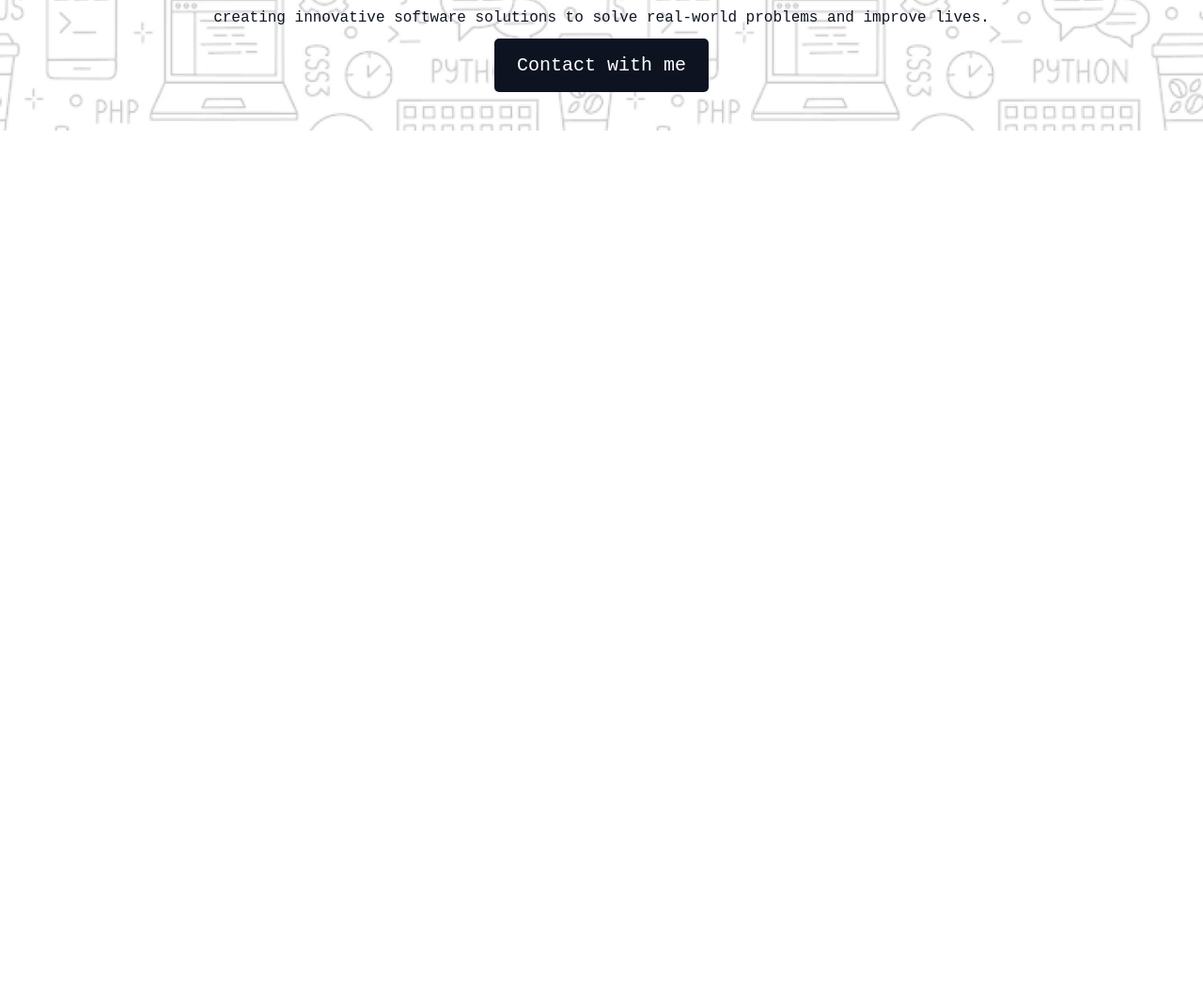
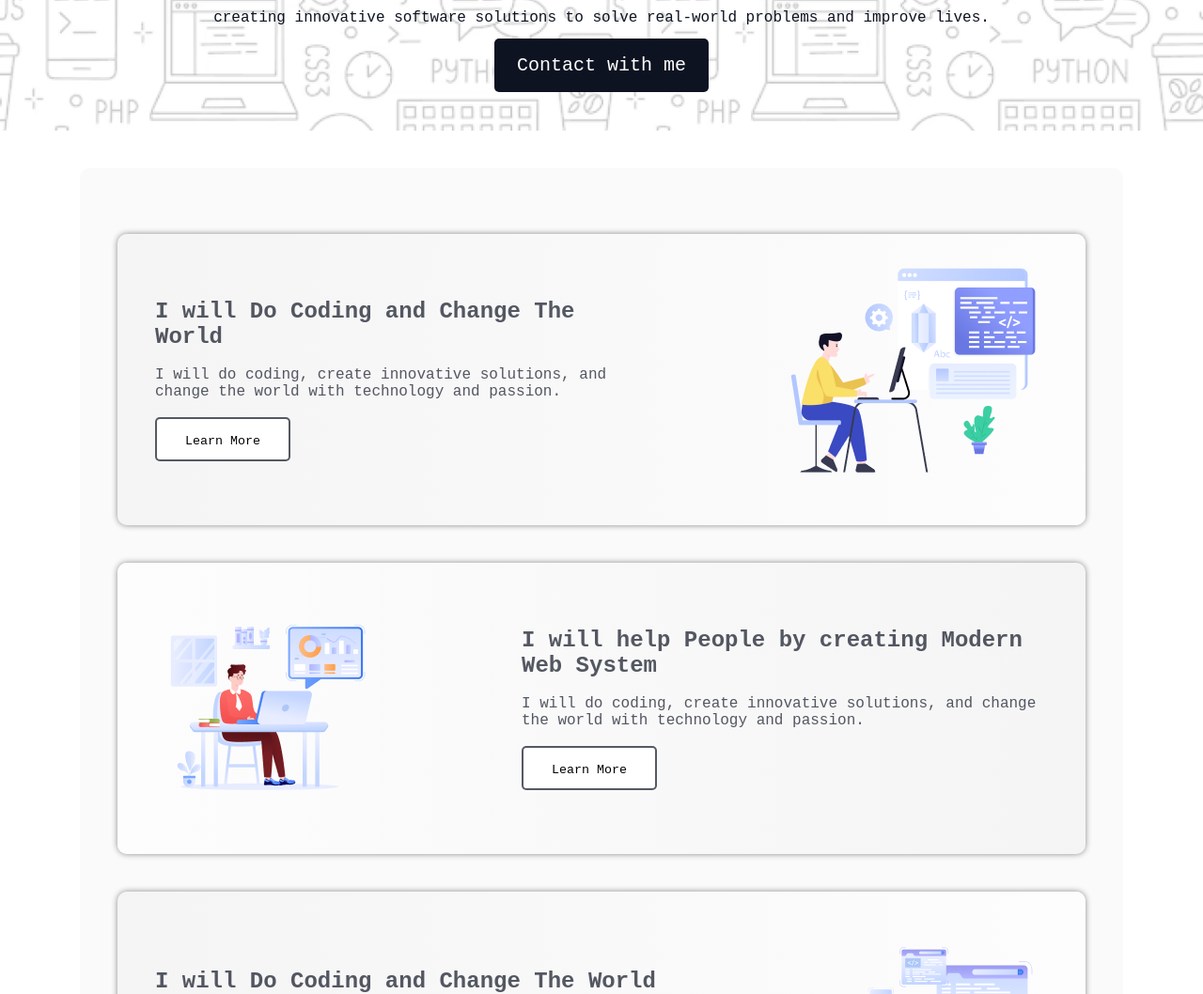
Before and after one commit to bishalmustafi700/hope-to-become-a-Developer, a plain HTML site: page index.html in a window 1280 px wide. Shown: the part 522-1580 px from the top of the page at 94% size. Before the commit the page ends 800 px from the top, so only its background shows below. Drawn offline with Linux system fonts and the light colour scheme; a web font is replaced by a local one.

Commit message:
card=section

```diff
--- a/index.html
+++ b/index.html
@@ -27,5 +27,40 @@
                 <button><a href="">Contact with me</a></button>
             </div>
         </section>
+
+        <!-- body-section -->
+
+        <main class="challenge-card-main">
+            <section class="challenge-card">
+                <div class="challenge-card-one">
+                    <h3>I will Do Coding and Change The World</h3> <br>
+                    <p>I will do coding, create innovative solutions, and change the world with technology and passion.</p> <br>
+                    <button><a href=""></a>Learn More</button>
+                </div>
+                <div>
+                    <img src="./assets/Layer_1.png" alt="">
+                </div>
+            </section>
+            <section class="challenge-card" id="second-card-bg">
+                <div>
+                    <img src="./assets/Group 3.png" alt="">
+                </div>
+                <div class="challenge-card-one">
+                    <h3>I will help People by creating Modern Web System</h3> <br>
+                    <p>I will do coding, create innovative solutions, and change the world with technology and passion.</p> <br>
+                    <button><a href=""></a>Learn More</button>
+                </div>
+            </section>
+            <section class="challenge-card">
+                <div class="challenge-card-one">
+                    <h3>I will Do Coding and Change The World</h3> <br>
+                    <p>I will do coding, create innovative solutions, and change the world with technology and passion.</p> <br>
+                    <button><a href=""></a>Learn More</button>
+                </div>
+                <div>
+                    <img src="./assets/Group 4.png" alt="">
+                </div>
+            </section>
+        </main>
 </body>
 </html>
--- a/style.css
+++ b/style.css
@@ -74,3 +74,56 @@
     font-weight: 500;
     color: white;
 }
+
+/* body-section */
+
+.challenge-card{
+    display: flex;
+    flex-direction: row;
+    align-items: center;
+    height: 230px;
+    width: 950px;
+    background-image: linear-gradient(to left, #FDFDFD , #edecec65);
+    justify-content: space-between;
+    border-radius: 10px;
+    gap: 150px;
+    margin-top: 40px;
+    padding: 40px;
+    box-shadow: 0px 0px 6px 0px #888888;
+}
+#second-card-bg{
+    background-image: linear-gradient(to right, #FDFDFD , #edecec65);
+}
+.challenge-card-one h3{
+    font-size: 24px;
+    font-weight: 700;
+}
+.challenge-card-one {
+    font-size: 16px;
+    font-weight: 400;
+}
+.challenge-card-one button{
+    padding: 10px 30px ;
+    border-radius: 5px;
+    background-color: white;
+    border: 2px solid rgba(13, 19, 33, 0.7);
+}
+.challenge-card-one button a{
+    text-decoration: none;
+    border: 5px;
+    font-size: 20px;
+    font-weight: 500;
+    color: #0D1321;
+}
+.challenge-card-main{
+   display: flex;
+   flex-direction: column;
+   align-items: center;
+   background-color: #FAFAFB;
+   height: 1095px;
+   margin: 40px 85px;
+   padding: 30px;
+   border-radius: 10px;
+   color: rgba(13, 19, 33, 0.7);
+
+}
```
